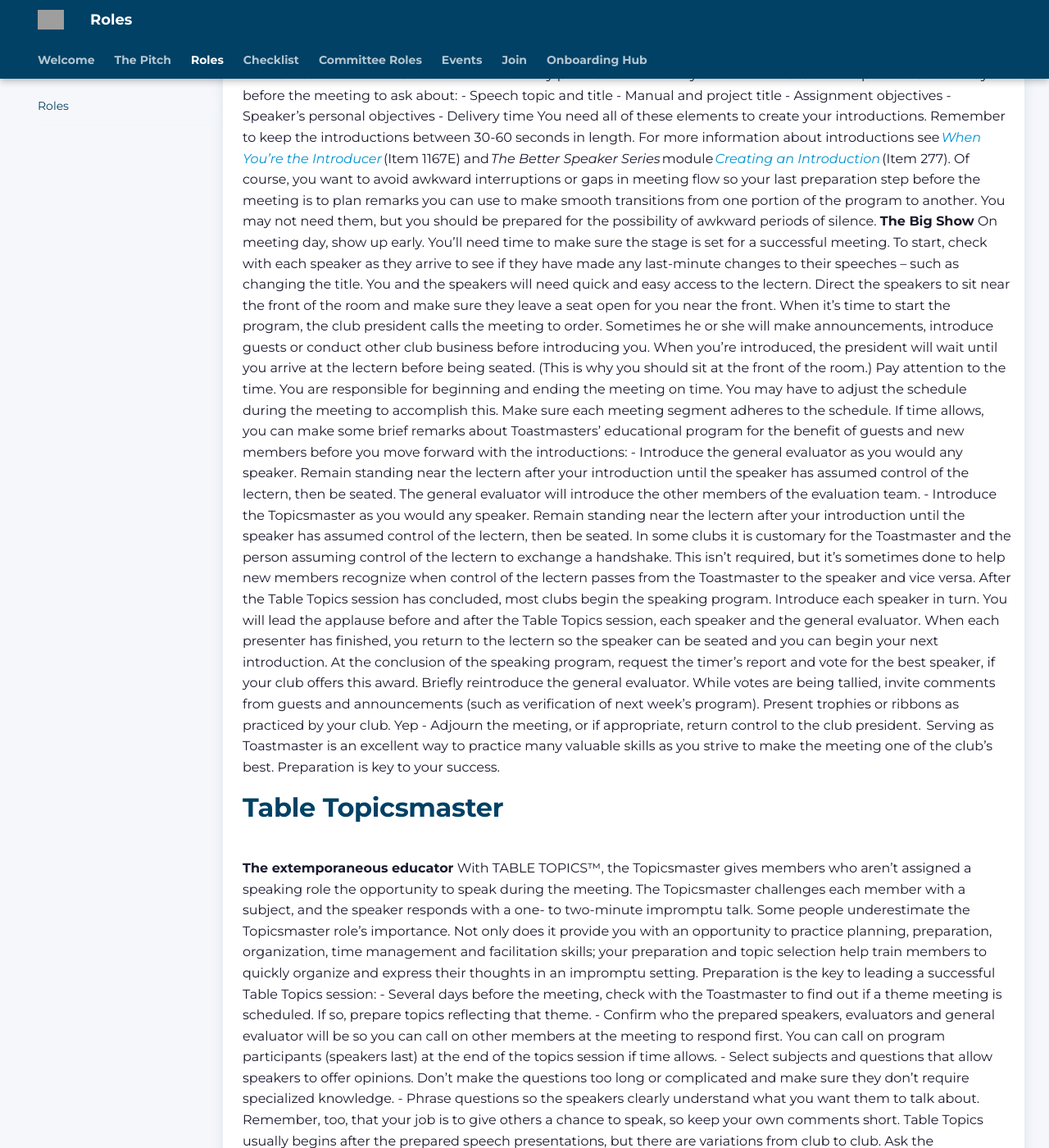
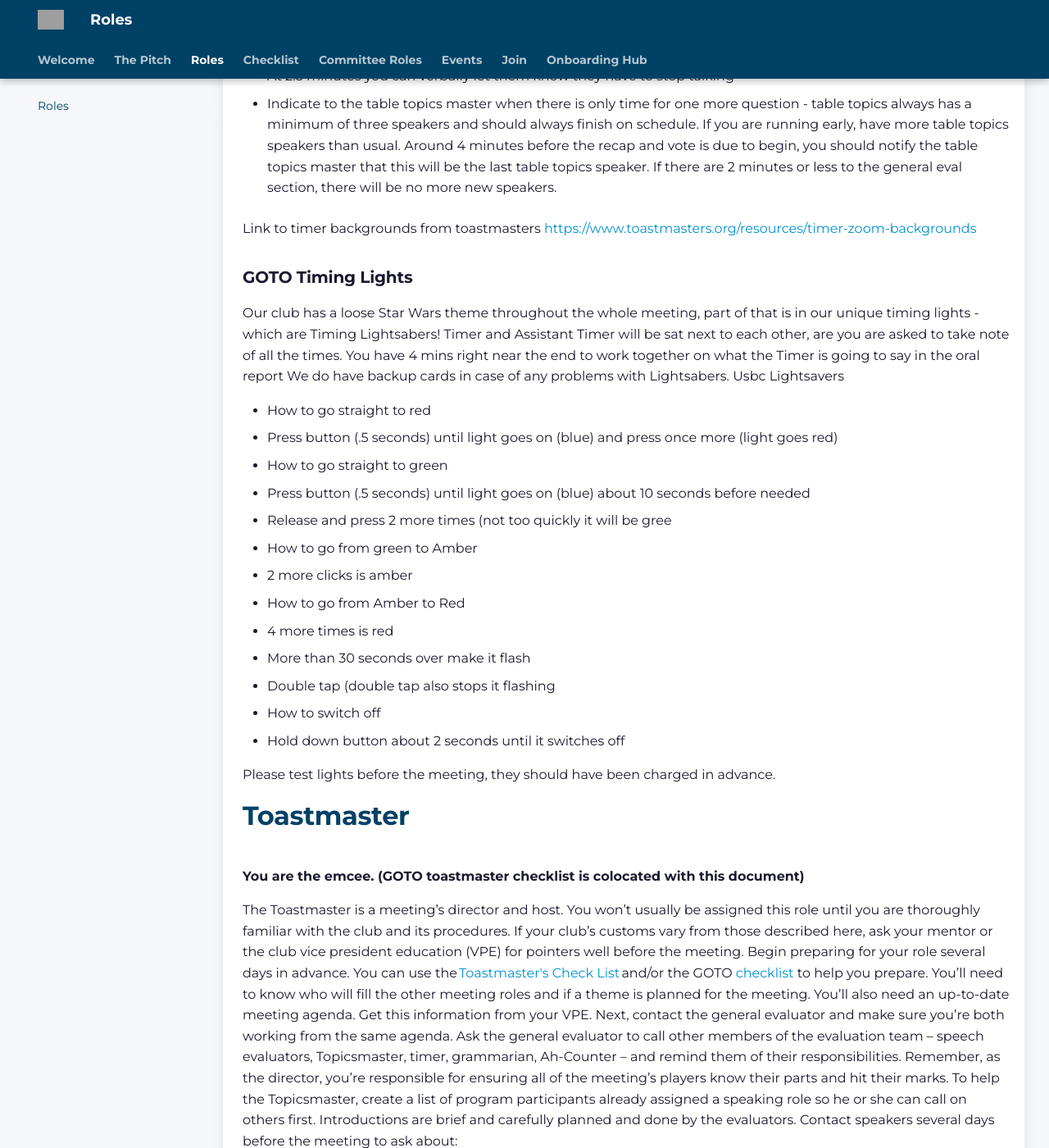
Before and after one commit to rkenefeck/gototoastmasters, an MkDocs documentation site: the page built from docs/roles.md, in a window 1280 px wide and 1400 px high, scrolled down 7002 px. Shown: the whole window at 82% size. Built offline with MkDocs 1.6.1 and Material for MkDocs 9.7.7, drawn with Linux system fonts in a browser that asks for light colours; plug-ins that fetch from the network failed and are left out; some of the changed text lies outside the part shown; grey boxes are pictures that could not be loaded.

Commit message:
Auto-publish: GOTO Toastmasters Role Guide

```diff
--- a/docs/roles.md
+++ b/docs/roles.md
@@ -59,19 +59,29 @@
 
 **Improving the process**  **while overseeing the execution.**
 AS the GOTO Toastmaster sessions are longer than many clubs, the responsibilities for General Evaluator have been separated down between Evaluation Coordinator and General Evaluator.
+
 - Evaluating everything that takes place during the club meeting
 This includes evaluating everything from the preparations for the meeting to what occurred on that day, upto and including the Evaluation Coordinator.
 Your final task *before* the meeting is to prepare a brief verbal explanation detailing:
+
 - The purpose, techniques and benefits of evaluation so guests and new members will better understand the function of evaluations.
+
 - How evaluation is a positive experience designed to help people overcome flaws and reinforce good habits in their presentations.
 On meeting day:
+
 - Arrive early. This is so you can evaluate everything that happens before the meeting starts.
+
 - Use the full agenda you are provided as a checklist, and take notes on everything that happens (or doesn’t, but should). For example: Is the club’s property (e.g. trophies, banner, educational material) properly displayed? Were there unnecessary distractions that could have been avoided? Did the meeting, and each segment of it, begin and end on time?
+
 - It is really important to remember to evaluate components that have **not** been evaluated (i.e. speech evaluators have already evaluated the speeches, so you can evaluate the evaluators) rather than rehashing people's speeches etc. Include the auxiliary roles in this evaluation.
 Study each participant on the program, from the person giving the invocation or thought for the day to the last report by the timer. Look for good and less than desirable examples of preparation, organization, delivery, enthusiasm, observation and general performance of duties. During the evaluation portion of the meeting, the Evaluation Coordinator will call on you when it is time to give your general evaluation of the meeting:
+
 - Use your agenda/checklist and the notes you took during the meeting.
+
 - Phrase your evaluation so it is helpful, encouraging and motivates club members to implement the suggestions.
+
 - You may wish to comment on the quality of evaluations. Were they positive, upbeat, helpful? Did they point the way to improvement?
+
 - When you’ve completed your evaluation, return control of the meeting to the Toastmaster.
 Being general evaluator is a big responsibility and it is integral to the success of every single club member. People join Toastmasters because they have a goal – they want to learn something. The club is where they learn. If the learning environment isn’t focused and fun, members won’t learn what they joined to learn. Your observations and suggestions help ensure the club is meeting the goals and needs of each member.
 And what do *you* get out of the deal? You get the chance to practice and improve your skills in critical thinking, planning, preparation and organization, time management, motivation and team building!
@@ -83,22 +93,32 @@
 
 **The syntax sentinel**  **Before the Meeting** One benefit of Toastmasters is that it helps people improve their grammar and word use. Being a grammarian also provides an exercise in expanding listening skills. You have several responsibilities: to introduce new words to members, to comment on language usage during the course of the meeting, and to provide examples of eloquence.
 Several days before the meeting, **select a "word of the day"** and update EasySpeak with that word:
+
 - It should be a word that will help members increase their vocabulary - a word that can be incorporated easily into everyday conversation but is different from the way people usually express themselves.
+
 - Adjectives and adverbs are more adaptable than nouns or verbs, but feel free to select your own special word.
+
 - Prepare to orally give a definition of the word and an example of its usage to present in your 1 minute introduction at the beginning of the meeting
+
 - Make sure the word relates to the theme of the meeting
+
 - Put the word in easy-speak so it can be printed on the agenda
 
 **At the Meeting** Ideally, **write your word on the board** when you get up to do your introduction. Also, get a blank piece of paper and pen ready to make notes. (at our venue not usually somewhere to write it but printed on a few pieces of paper around the room usually does the job - worst case it is on the agenda)
 When introduced:
+
 - Announce the word of the day, state its part of speech, define it, use it in a sentence and ask that anyone speaking during any part of the meeting use it.
+
 - Briefly explain the role of the grammarian in one sentence.
 Throughout the meeting, listen to everyone’s word usage. Write down any awkward use or misuse of the language (incomplete sentences, sentences that change direction in midstream, incorrect grammar or malapropisms) with a note of who erred. For example, point out if someone used a singular verb with a plural subject. “One in five children wear glasses” should be “one in five children wears glasses.” Note when a pronoun is misused. “No one in the choir sings better than her” should be “No one in the choir sings better than she.”
 Look for missed opportunities - if someone could have used a perfect word in a situation, but didn’t, you should include this to let them know for next time.
 Write down who used the word of the day (or a derivative of it) and note those who used it correctly or incorrectly.
 When called on by the general evaluator during the evaluation segment:
+
 - Go to the podium and **shake the general evaluator’s hand**
+
 - Try to offer the correct usage in every instance of misuse (instead of merely announcing that something was wrong).
+
 - Report on creative language usage and announce who used the word of the day (or a derivative of it) correctly or incorrectly.
 
 # TABLE TOPICS™ Speaker
@@ -117,12 +137,19 @@
 No doubt you’ve guessed that the speaking program is the centre of every Toastmasters meeting. After all, what’s Toastmasters without the talking? But members don’t just stand up and start yakking. They use the guidelines in the *Competent Communication* (CC) manual and the *Advanced Communication Series* (ACS) manuals to fully prepare their presentations.
 The CC manual speeches usually last 5-7 minutes. ACS manual project speeches are 5-7 minutes or longer depending upon the assignment.
 Every speaker is a role model and club members learn from one another’s speeches. Prepare and rehearse to ensure you present the best speech possible. Don’t insult your fellow club members by delivering a poorly prepared speech. However, it’s also true that no speech is perfect. So, get out there and try! Here’s what to do:
+
 - **Check your club’s meeting schedule regularly** to find out when you’re assigned to speak. Begin working on the speech at least a week in advance. That way, you have enough time to devote to research, organization and rehearsal.
+
 - **If you don’t write your own speech introduction, make sure the Toastmaster of the meeting prepares a good one for you.**
+
 - **Several days before the meeting, ask the general evaluator for your evaluator’s name.** Talk with your evaluator about the speech you’ll give. Discuss your speech goals and personal concerns. Let your evaluator know where you believe your speech ability needs strengthening, so he or she can pay special attention to those aspects of your presentation. Remember to bring your manual to the meeting.
+
 - **You should arrive at the meeting early** to check the microphone, lighting and anything else that could malfunction and ruin your talk. Give your manual to your evaluator before the meeting starts and discuss any last-minute issues with him or her. Sit near the front of the room and carefully plan your approach to the lectern and your speech opening.
+
 - **During the meeting, give your full attention to the speakers at the lectern.** Don’t study your speech notes while someone else is talking. When you’re introduced, smoothly and confidently leave your chair and walk to the lectern. After your speech, wait for the Toastmaster to return to the lectern, then return to your seat. Listen intently during your evaluation for helpful hints that will assist in building better future talks.
+
 - **After the meeting, reclaim your manual from your evaluator.** Discuss any questions you may have concerning your evaluation to clarify and avoid any misinterpretations.
+
 - **Finally, have the vice president education (VPE) initial the Project Completion Record in the back of your manual.**
 You’ll enjoy a growing sense of confidence as you repeat these steps with new speech projects. Don’t be afraid to do the work, enjoy the applause and reap the educational benefits. Your courage will be rewarded!
 
@@ -130,22 +157,36 @@
 
  A timer’s job is to keep the meeting running on time and making sure people complete their speeches in the allotted time.
 Here’s how to succeed as timer:
+
 - Green is the minimum amount of time, orange is mid way, and red is the scheduled maximum amount of time that a speaker has to finish their talk.
+
 - Some items just have a timing for Red - like Grammarian introduction (1 minute), speech evaluation introduction (1 minute)
+
 - Before the meeting, check out the agenda and see when you will need to show the green/yellow/red signals for each speaker
+
 - On meeting day, retrieve the timing equipment from the sergeant at arms. Use your phone timer and to do the timing.
+
 - Throughout the meeting, listen carefully to each program participant and signal them.
+
 - If someone goes more than 30 seconds over, make sure to tell them orally.
+
 - When giving the report, get up to the stage and shake the general evaluator’s hand. You don’t have to report everyone’s times, but only the outliers and generally how the speakers went
+
 - Remember to **continue timing after you have given your report**, for the rest of the meeting
+
 - Get someone else to do the timing if you are called up for a table topic or when you’re doing the timer’s report
+
 - After the meeting, let individuals know their exact time if they ask you
+
 - It’s sometimes hard to provide a new spin on timing in the Timer role, and you only have 1 minute to deliver your report. It’s worth picking up on a specific aspect of timing in the meeting (why people went over time, how long people spent on the preamble of their speeches etc) and try to provide a specific insight on the speakers of the meeting that you could only make with the help of a stopwatch.
 
 How to time table topics:
+
 - Write down each table topic speaker and time them at 1 minute for Green, 1.5 minutes for Yellow and 2 minutes for Red
+
 - At 2.5 minutes you can verbally let them know they have to stop talking
-- Indicate to the table topics master when there is only time for one more question - table topics always has a minimum of three speakers and should always finish on schedule. If you are running early, have more table topics speakers than usual. Around 4 minutes before the general evaluation section is due to begin, you should notify the table topics master that this will be the last table topics speaker. If there are 2 minutes or less to the general eval section, there will be no more new speakers.
+
+- Indicate to the table topics master when there is only time for one more question - table topics always has a minimum of three speakers and should always finish on schedule. If you are running early, have more table topics speakers than usual. Around 4 minutes before the recap and vote is due to begin, you should notify the table topics master that this will be the last table topics speaker. If there are 2 minutes or less to the general eval section, there will be no more new speakers.
 
 Link to timer backgrounds from toastmasters [ ](https://www.toastmasters.org/resources/timer-zoom-backgrounds)[https://www.toastmasters.org/resources/timer-zoom-backgrounds](https://www.toastmasters.org/resources/timer-zoom-backgrounds)
 
@@ -154,30 +195,24 @@
 Our club has a loose Star Wars theme throughout the whole meeting, part of that is in our unique timing lights - which are Timing Lightsabers!
 Timer and Assistant Timer will be sat next to each other, are you are asked to take note of all the times. You have 4 mins right near the end to work together on what the Timer is going to say in the oral report
 We do have backup cards in case of any problems with Lightsabers.
-OG Lightsabers
-- How to go straight to red
-  - Hold button for 3 seconds  until light goes on and release (light goes on release)
-- How to go straight to green
-  - Hold button for 3 seconds until light goes on
-  - Release and press 1 more time
-- How to go from green to Amber
-  - If on tap button twice
-- How to go from Amber to Red
-  - Tap 4 times
-- How to switch off
-  - Hold button for 3 seconds until it switches off
 Usbc Lightsavers
+
 - How to go straight to red
   - Press button (.5 seconds)  until light goes on (blue)  and press once more (light goes red)
+
 - How to go straight to green
   - Press button (.5 seconds)  until light goes on (blue) about 10 seconds before needed
   - Release and press 2 more times (not too quickly it will be gree
+
 - How to go from green to Amber
   - 2 more clicks is amber
+
 - How to go from Amber to Red
   - 4 more times is red
+
 - More than 30 seconds over make it flash
   - Double tap (double tap also stops it flashing
+
 - How to switch off
   - Hold down button about 2 seconds until it switches off
 
@@ -192,10 +227,15 @@
 Next, contact the general evaluator and make sure you’re both working from the same agenda. Ask the general evaluator to call other members of the evaluation team – speech evaluators, Topicsmaster, timer, grammarian, Ah-Counter – and remind them of their responsibilities. Remember, as the director, you’re responsible for ensuring all of the meeting’s players know their parts and hit their marks.
 To help the Topicsmaster, create a list of program participants already assigned a speaking role so he or she can call on others first.
 Introductions are brief and carefully planned and done by the evaluators. Contact speakers several days before the meeting to ask about:
+
 - Speech topic and title
+
 - Manual and project title
+
 - Assignment objectives
+
 - Speaker’s personal objectives
+
 - Delivery time
 You need all of these elements to create your introductions. Remember to keep the introductions between 30-60 seconds in length.
 For more information about introductions see [*When You’re the Introducer*](http://www.toastmasters.org/1167e)[ ](http://www.toastmasters.org/1167e)(Item 1167E) and *The Better Speaker Series* module [*Creating an Introduction*](http://www.toastmasters.org/277)[ ](http://www.toastmasters.org/277)(Item 277).
@@ -205,7 +245,9 @@
 When it’s time to start the program, the club president calls the meeting to order. Sometimes he or she will make announcements, introduce guests or conduct other club business before introducing you.
 When you’re introduced, the president will wait until you arrive at the lectern before being seated. (This is why you should sit at the front of the room.)
 Pay attention to the time. You are responsible for beginning and ending the meeting on time. You may have to adjust the schedule during the meeting to accomplish this. Make sure each meeting segment adheres to the schedule. If time allows, you can make some brief remarks about Toastmasters’ educational program for the benefit of guests and new members before you move forward with the introductions:
+
 - Introduce the general evaluator as you would any speaker. Remain standing near the lectern after your introduction until the speaker has assumed control of the lectern, then be seated. The general evaluator will introduce the other members of the evaluation team.
+
 - Introduce the Topicsmaster as you would any speaker. Remain standing near the lectern after your introduction until the speaker has assumed control of the lectern, then be seated.
 In some clubs it is customary for the Toastmaster and the person assuming control of the lectern to exchange a handshake. This isn’t required, but it’s sometimes done to help new members recognize when control of the lectern passes from the Toastmaster to the speaker and vice versa.
 After the Table Topics session has concluded, most clubs begin the speaking program. Introduce each speaker in turn.
@@ -220,27 +262,43 @@
 With TABLE TOPICS™, the Topicsmaster gives members who aren’t assigned a speaking role the opportunity to speak during the meeting. The Topicsmaster challenges each member with a subject, and the speaker responds with a one- to two-minute impromptu talk.
 Some people underestimate the Topicsmaster role’s importance. Not only does it provide you with an opportunity to practice planning, preparation, organization, time management and facilitation skills; your preparation and topic selection help train members to quickly organize and express their thoughts in an impromptu setting.
 Preparation is the key to leading a successful Table Topics session:
+
 - Several days before the meeting, check with the Toastmaster to find out if a theme meeting is scheduled. If so, prepare topics reflecting that theme.
+
 - Confirm who the prepared speakers, evaluators and general evaluator will be so you can call on other members at the meeting to respond first. You can call on program participants (speakers last) at the end of the topics session if time allows.
+
 - Select subjects and questions that allow speakers to offer opinions. Don’t make the questions too long or complicated and make sure they don’t require specialized knowledge.
+
 - Phrase questions so the speakers clearly understand what you want them to talk about.
 Remember, too, that your job is to give others a chance to speak, so keep your own comments short.
 Table Topics usually begins after the prepared speech presentations, but there are variations from club to club. Ask the Toastmaster or vice president education if you’re unsure of when your portion of the meeting begins.
 When the Toastmaster introduces you, walk to the lectern and assume control of the meeting:
+
 - Briefly state the purpose of Table Topics and mention any theme.
+
 - If your club has a word of the day, encourage speakers to use that word in their response.
+
 - Be certain everyone understands the maximum time they have for their response and how the timing device works (if the timer hasn’t already done so).
 Then begin the program:
+
 - Give each speaker a different topic or question and call on speakers at random.
+
 - Avoid going around the room in the order in which people are sitting.
+
 - Don’t ask two people the same thing unless you specify that each must give opposing viewpoints.
+
 - State the question briefly (to the entire room) – then call on a respondent.
+
 - You may wish to invite visitors and guests to participate after they have seen one or two members’ responses. But let visitors know they are free to decline if they feel uncomfortable.
+
 - Do not ask the TT evaluator to answer a question (for meetings without an assigned TT evaluator then the GE is the TT evaluator)
 Watch your total time. You may need to adjust the number of questions so your segment ends on time. Even if your portion started late, try to end on time to avoid the total meeting running overtime. At Servianites we finish Table topics on time as long as at least 3 questions have been asked. If the meeting is running behind time then there is less time for table topics. Prepare 8 questions as when the meeting is running to schedule there can be a lot of questions.
 If your club presents a best Table Topics speaker award:
+
 - After the last questions recap on who answered each question.
+
 - *We don’t do this bit, but some clubs ask the timer at the end of the Table Topics session to report those eligible for the award. Though the times vary among clubs, generally a participant is disqualified for stopping 15 seconds prior to the allowed time or speaking 15 seconds beyond the allowed limit.*
+
 - Ask members to vote for best Table Topics speaker and pass their votes to the sergeant at arms. Make sure you recap on who answered which question when you call for the vote.
 
 We have 2 table topic masters per standard meeting one during entree the other during mains. The end time for all the table topics is set so adjust the number of questions to ensure we finish on time.
@@ -248,7 +306,9 @@
 # Table Topics Evaluator
 
 This is a role that not all clubs do and for short meetings we tend to leave TT evaluations to the General Evaluator. There are 2 core approaches to giving the oral evaluation
+
 - *Go through each speaker 1 at a time a do a quick PIPS (praise improvement praise summary)*
+
 - *Give an overall evaluation of table topics with a large Praise, improvements across the speakers then more praise*
 
 *It is important to remember that accuracy of content is not the important part of Table Topics. It is more important to have a properly structured mini speech (intro, body, conclusion) and to look at all the aspects for a prepared speech evaluation (eye contact, audience engagement, body language, vocal variety, clarity, gestures, comfort level)*
@@ -275,7 +335,9 @@
 In the event that the S@A club officer cannot make the meeting then the role is open to all but ideally a committee member would take the main role.
 
 **Tasks:**
+
 - Day before: Check we have al the name’s tags (Currently Jordan have all of them)
+
 - On the Day:
   - Arrive 30 minutes early.
   - Check the microphone and sound at both ends is on.
@@ -302,6 +364,7 @@
   - Make sure sign is setup
   - Make sure lightsabers have been given to Timers
   - Ensure Ahh Counters and Timers have sheets
+
 - During the meeting
   - Call meeting to order (Hammer the Gavel)
   - Call meeting back from break (including 2 min warning about restart)
@@ -312,23 +375,36 @@
 # Vote Counter
 
 Before the meeting:
+
 - Go to https://admin.sli.do
  Username: [goto.toastmasters.committee@gmail.com](mailto:goto.toastmasters.committee@gmail.com)
 Password can be shared by president or previous vote counter at the time of need.
+
 - Check that this month Slido already exists. There should be 3 months worth into the future already pre-planned.
+
 - Populate the Best Evaluator quiz based on the Agenda. It’s much easier to do this on a computer in advance than trying to do it from a phone on the day!
+
 - Check that the Slido code is correct under settings; #GOTO25
+
 - Check that for each quiz, results are being hidden from participants as per the below picture:
+
 -
 During the meeting:
 
 - At the start of the meeting, log in to the admin view using the same username and password. At [https://admin.sli.do](https://admin.sli.do)
+
 - During Entree table topics, enter the name and memorable point for each speaker into the list, eg replacing the “Speaker 1” → “Rob K something funny”
+
 - When the table topics master is summarising the speakers, remove any unused template slots and make the quiz live using the green play button
+
 - When the Dinner Table Topics section starts, press the red stop on the Entree Table Topics and start to populate the Dinner Table Topics speakers as before.
+
 - When the last speaker has finished and the TableTopics master is giving the summary, press the green play button to start the voting.
+
 - When the Toastmaster hands over to the evaluation co-ordinator, end the Table Topics voting. If the voting numbers are low for either of the votes, let the President or Acting President know.
+
 - While the evaluators are evaluating, confirm no agenda changes have occurred and the slido is still accurate for the Evaluators.
+
 - During the final break, let the President or Acting President know the final results.
 
 # Harkmaster
```
